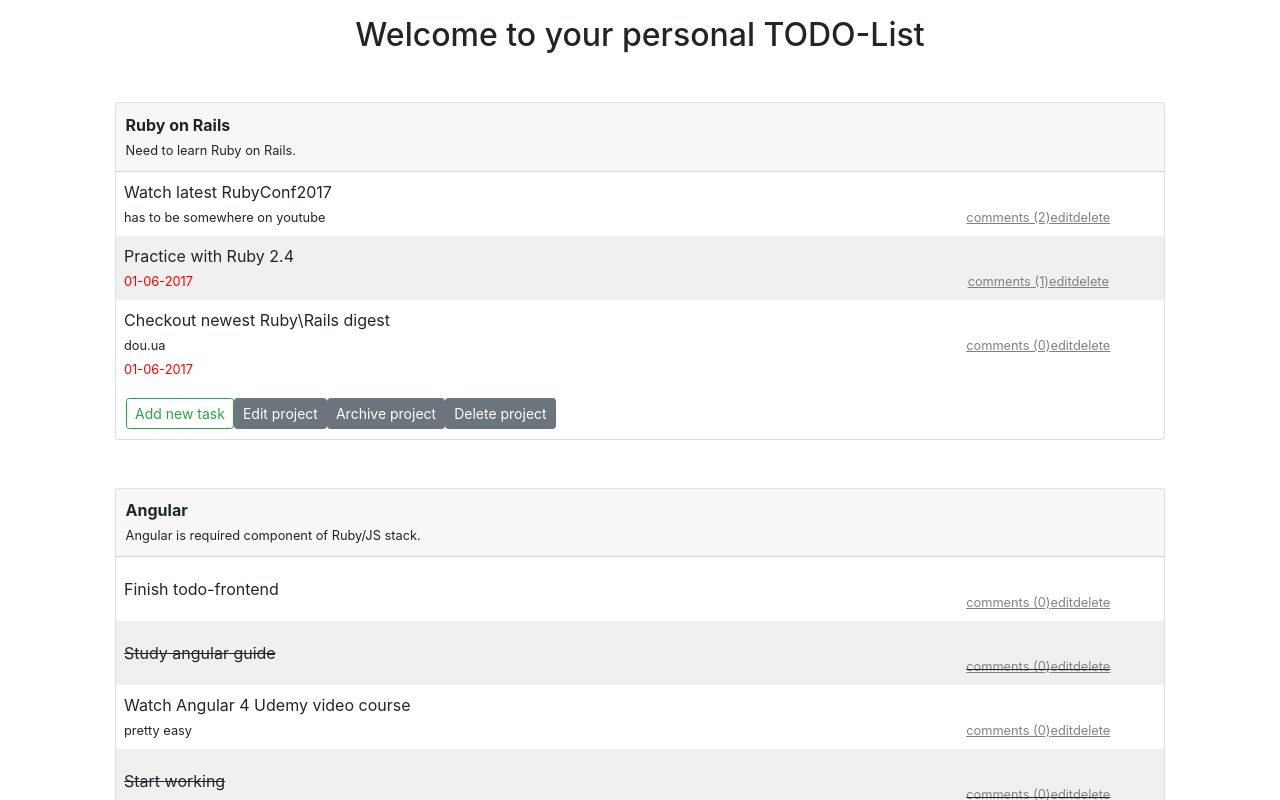
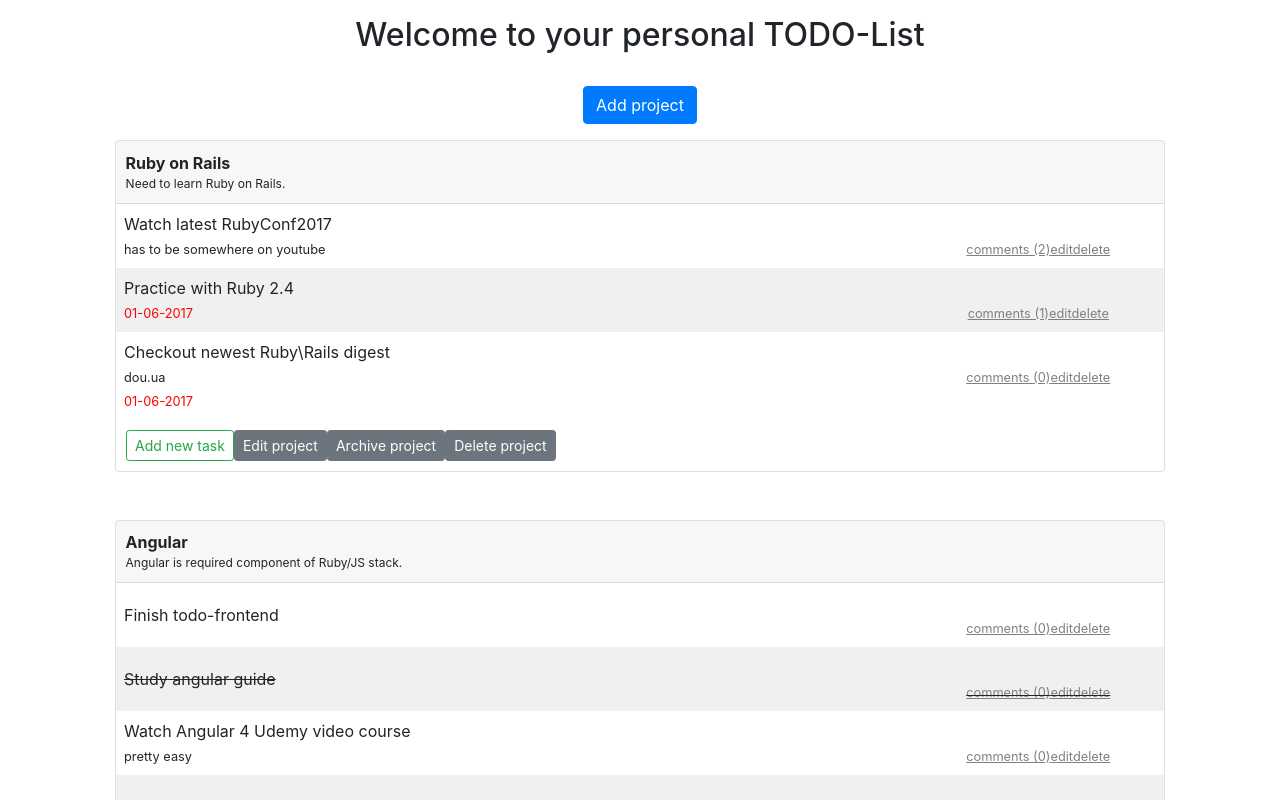
Before and after one commit to iSarCasm/todo_frontend, an Angular app: page /dashboard in a window 1280 px wide. Shown: the top 800 px of the page. Built offline with nearby package versions, Linux system fonts and the light colour scheme.

Commit message:
Create Project

```diff
--- a/src/app/app.module.ts
+++ b/src/app/app.module.ts
@@ -17,6 +17,7 @@ import { AuthGuard } from './auth/auth-guard.service';
 import { ProjectComponent } from './project/project.component';
 import { TaskComponent } from './task/task.component';
 import { CommentComponent } from './comment/comment.component';
+import { ProjectNewComponent } from './project/project-new/project-new.component';
 
 @NgModule({
   declarations: [
@@ -27,7 +28,8 @@ import { CommentComponent } from './comment/comment.component';
     DashboardComponent,
     ProjectComponent,
     TaskComponent,
-    CommentComponent
+    CommentComponent,
+    ProjectNewComponent
   ],
   imports: [
     BrowserModule,
--- a/src/app/dashboard/dashboard.component.html
+++ b/src/app/dashboard/dashboard.component.html
@@ -1,5 +1,10 @@
 <div class="container mt-3 text-center">
   <h2>Welcome to your personal TODO-List</h2>
   <br>
+  <app-project-new *ngIf="isAddingProject; else open_new_project" (canceled)="cancelNewProject()"></app-project-new>
+  <ng-template #open_new_project>
+    <button class="btn btn-primary" (click)="addNewProject()">Add project</button>
+  </ng-template>
+  <br>
   <app-project *ngFor="let project of projects"[project]="project"></app-project>
 </div>
--- a/src/app/dashboard/dashboard.component.ts
+++ b/src/app/dashboard/dashboard.component.ts
@@ -12,6 +12,7 @@ import { DashboardService } from './dashboard.service';
 })
 export class DashboardComponent implements OnInit {
   projects: Project[];
+  isAddingProject: boolean = false;
 
 
   constructor(
@@ -27,4 +28,12 @@ export class DashboardComponent implements OnInit {
         }
       )
   }
+
+  addNewProject() {
+    this.isAddingProject = true;
+  }
+
+  cancelNewProject() {
+    this.isAddingProject = false;
+  }
 }
--- a/src/app/dashboard/dashboard.service.ts
+++ b/src/app/dashboard/dashboard.service.ts
@@ -23,22 +23,14 @@ export class DashboardService {
     return task == this.openedComments;
   }
 
-  getProject(id: number) {
-    for(let project of this.projects) {
-      if (project.id === id) {
-        return project;
-      }
-    }
+  getProjects(): Project[] {
+    return this.projects;
   }
 
-  getTask(id: number) {
-    for(let project of this.projects) {
-      for(let task of project.tasks) {
-        if(task.id === id) {
-          return task;
-        }
-      }
-    }
+  createProject(title: string, desc: string) {
+    this.projects.unshift(
+      new Project(undefined, title, desc)
+    );
   }
 
   deleteComment(comment: Comment) {
@@ -56,7 +48,21 @@ export class DashboardService {
     this.projectsUpdated.emit(this.projects);
   }
 
-  getProjects(): Project[] {
-    return this.projects;
+  private getProject(id: number) {
+    for(let project of this.projects) {
+      if (project.id === id) {
+        return project;
+      }
+    }
+  }
+
+  private getTask(id: number) {
+    for(let project of this.projects) {
+      for(let task of project.tasks) {
+        if(task.id === id) {
+          return task;
+        }
+      }
+    }
   }
 }
--- /dev/null
+++ b/src/app/project/project-new/project-new.component.html
@@ -0,0 +1,42 @@
+<div class="container">
+  <div class="row">
+    <div class="col-12 col-md-8 push-md-2">
+      <form>
+        <div class="form-group">
+          <input
+            type="text" class="form-control"
+            id="title" name="title"
+            required maxlength="80"
+            placeholder="Project Title"
+            [(ngModel)]="title"
+            #input_title="ngModel">
+        </div>
+        <div class="form-group">
+          <textarea
+            type="text" class="form-control"
+            maxlength="300"
+            id="desc" name="desc"
+            placeholder="Short description (optional)"
+            [(ngModel)]="desc"
+            #input_desc="ngModel">
+        </textarea>
+        </div>
+        <div *ngIf="input_title.errors && (input_title.dirty || input_title.touched)" class="alert alert-danger">
+          <div [hidden]="!input_title.errors.required">
+            Title is required
+          </div>
+          <div [hidden]="!input_title.errors.maxlength">
+            Title cannot be more than 80 characters long.
+          </div>
+        </div>
+        <div *ngIf="input_desc.errors && (input_desc.dirty || input_desc.touched)" class="alert alert-danger">
+          <div [hidden]="!input_desc.errors.maxlength">
+            Description cannot be more than 300 characters long.
+          </div>
+        </div>
+        <button class="btn btn-primary" (click)="addProject()">Add project</button>
+        <button class="btn btn-outline-danger" (click)="cancel()">Cancel</button>
+      </form>
+    </div>
+  </div>
+</div>
--- /dev/null
+++ b/src/app/project/project-new/project-new.component.ts
@@ -0,0 +1,33 @@
+import { Component, OnInit, Output, EventEmitter } from '@angular/core';
+
+import { DashboardService } from '../../dashboard/dashboard.service';
+
+@Component({
+  selector: 'app-project-new',
+  templateUrl: './project-new.component.html',
+  styleUrls: ['./project-new.component.css']
+})
+export class ProjectNewComponent implements OnInit {
+  @Output() canceled = new EventEmitter<boolean>();
+
+  title: string;
+  desc: string;
+
+  constructor(
+    private dashboardService: DashboardService
+  ) { }
+
+  ngOnInit() {
+  }
+
+  cancel() {
+    this.canceled.emit(false);
+    this.title = '';
+    this.desc = '';
+  }
+
+  addProject() {
+    this.dashboardService.createProject(this.title, this.desc);
+    this.cancel();
+  }
+}
--- a/src/app/project/project.component.css
+++ b/src/app/project/project.component.css
@@ -8,3 +8,8 @@
 .controls {
   padding: 10px;
 }
+
+.desc {
+  font-size: 12px;
+  word-wrap: break-word;
+}
--- a/src/app/project/project.component.html
+++ b/src/app/project/project.component.html
@@ -8,14 +8,12 @@
               {{ project.title }}
             </strong>
           </p>
-          <p class="mb-0">
-            <small>
-              {{ project.desc }}
-            </small>
+          <p class="mb-0 desc">
+            {{ project.desc }}
           </p>
         </div>
         <div class="card-block">
-          <div *ngIf="project.tasks.length > 0; then task_list; else no_tasks"></div>
+          <div *ngIf="project.hasTasks(); then task_list; else no_tasks"></div>
           <app-task #task_list *ngFor="let task of project.tasks" [task]="task"></app-task>
           <ng-template #no_tasks>
             <p class="p-2 m-0">
--- a/src/app/project/project.model.ts
+++ b/src/app/project/project.model.ts
@@ -2,11 +2,11 @@ import { Task } from '../task/task.model';
 
 export class Project {
   constructor(
-    public id: number,
-    public title: string,
+    public id?: number,
+    public title?: string,
     public desc?: string,
-    public in_active: boolean = true,
-    public tasks: Task[] = [],
+    public in_active?: boolean,
+    public tasks?: Task[],
   ) {}
 
   getTask(id: number) {
@@ -16,4 +16,8 @@ export class Project {
       }
     }
   }
+
+  hasTasks() {
+    return this.tasks && this.tasks.length > 0;
+  }
 }
```
Also changed, not shown: src/app/project/project-new/project-new.component.css (added), 1 other file (tests, documents, lock files or other folders).
